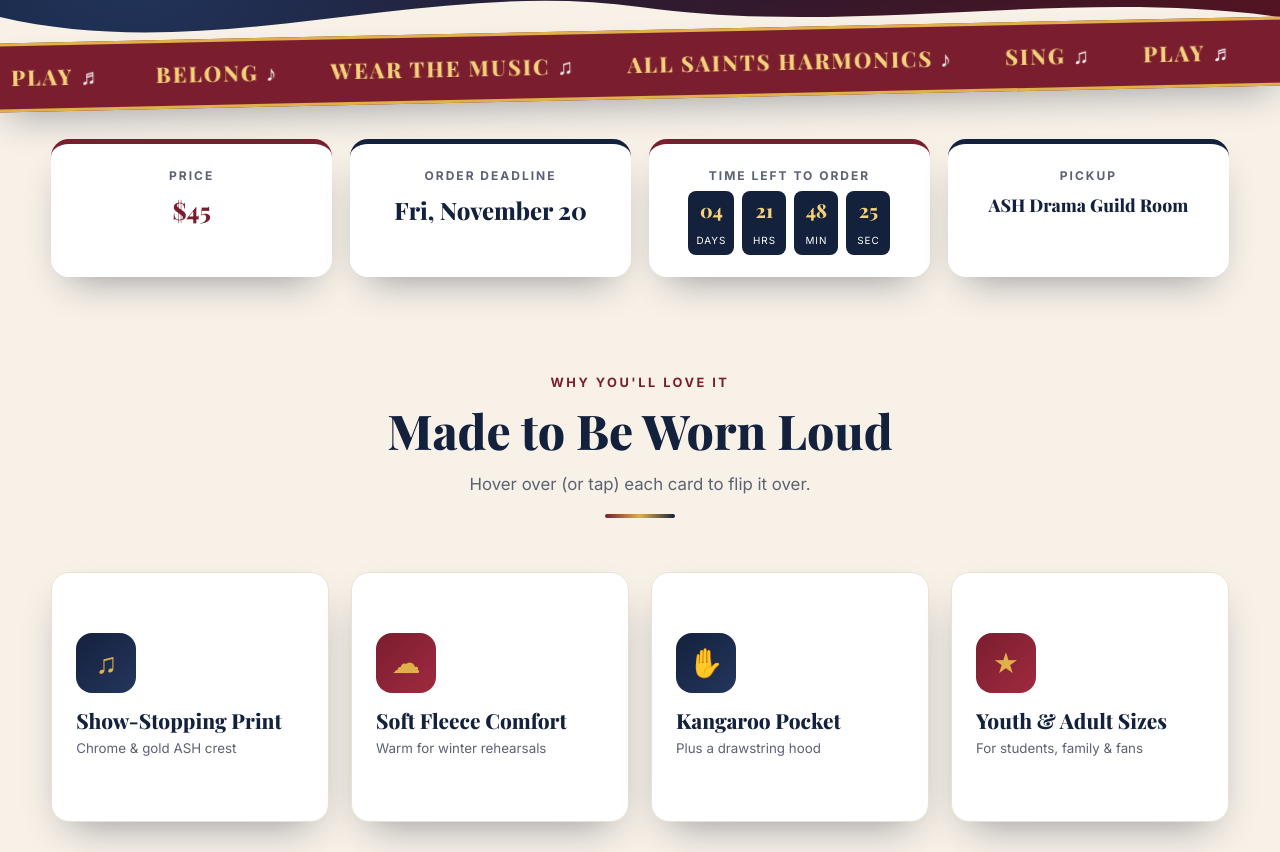
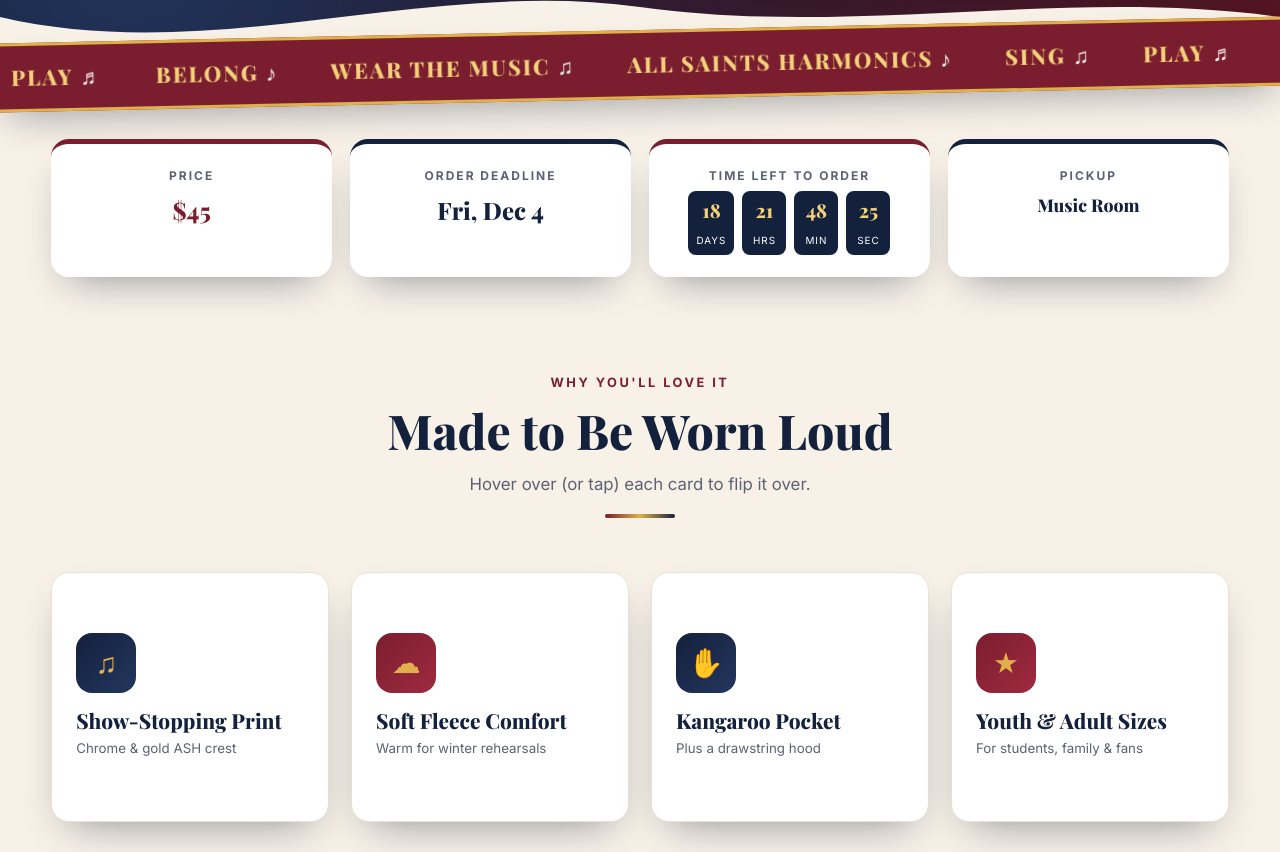
Before and after one commit to ash-comsci/ashdrama, a plain HTML site: page harmonics/index.html in a window 1280 px wide. Shown: the part 888-1740 px from the top of the page. Drawn offline with nearby package versions, Linux system fonts and the light colour scheme; a web font is replaced by a local one.

Commit message:
Add files via upload

```diff
--- a/harmonics/index.html
+++ b/harmonics/index.html
@@ -4,6 +4,8 @@
 <meta charset="UTF-8">
 <meta name="viewport" content="width=device-width, initial-scale=1">
 <title>All Saints Harmonics Hoodie</title>
+<link rel="icon" type="image/png" href="favicon.png">
+<link rel="apple-touch-icon" href="apple-touch-icon.png">
 <link rel="preconnect" href="https://fonts.googleapis.com">
 <link rel="preconnect" href="https://fonts.gstatic.com" crossorigin>
 <link href="https://fonts.googleapis.com/css2?family=Playfair+Display:ital,wght@0,600;0,800;0,900;1,600&family=Inter:wght@400;500;600;700&display=swap" rel="stylesheet">
@@ -518,10 +520,10 @@ footer a.fl:hover{border-color:var(--gold)}
 /* ===== EDIT THESE DETAILS ===== */
 const CONFIG = {
   price: "$45",
-  deadline: "2026-11-20T23:59:00",          // order deadline (local time)
-  deadlineText: "Fri, November 20",
-  pickup: "ASH Drama Guild Room",
-  pickupLong: "Hoodies will be handed out to students in the High School Drama Room once they arrive. We'll announce the pickup date in class and on the morning announcements."
+  deadline: "2026-12-04T23:59:00",          // order deadline (local time)
+  deadlineText: "Fri, Dec 4",
+  pickup: "Music Room",
+  pickupLong: "Hoodies will be handed out to students in the Music Room once they arrive. We'll announce the pickup date in class and on the morning announcements."
 };
 /* ============================== */
 
```
Also changed, not shown: harmonics/apple-touch-icon.png (added), harmonics/favicon.png (added).
